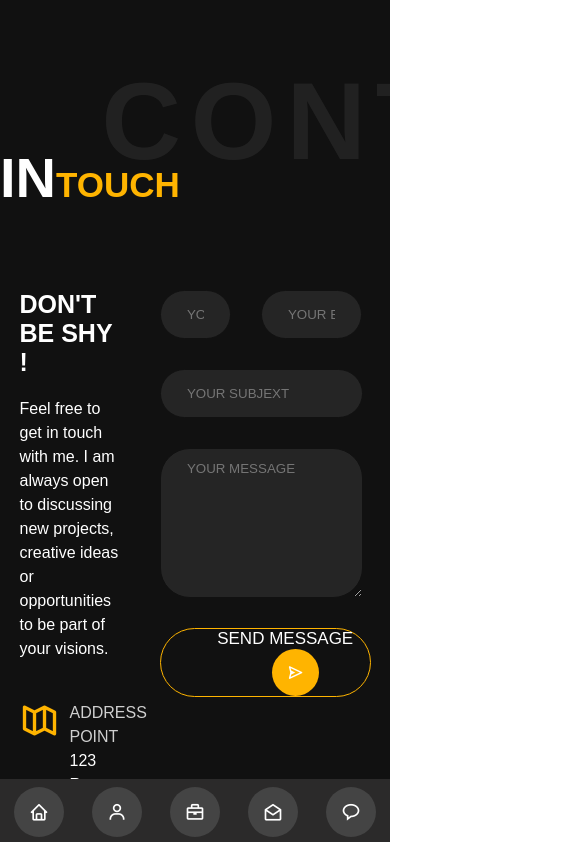
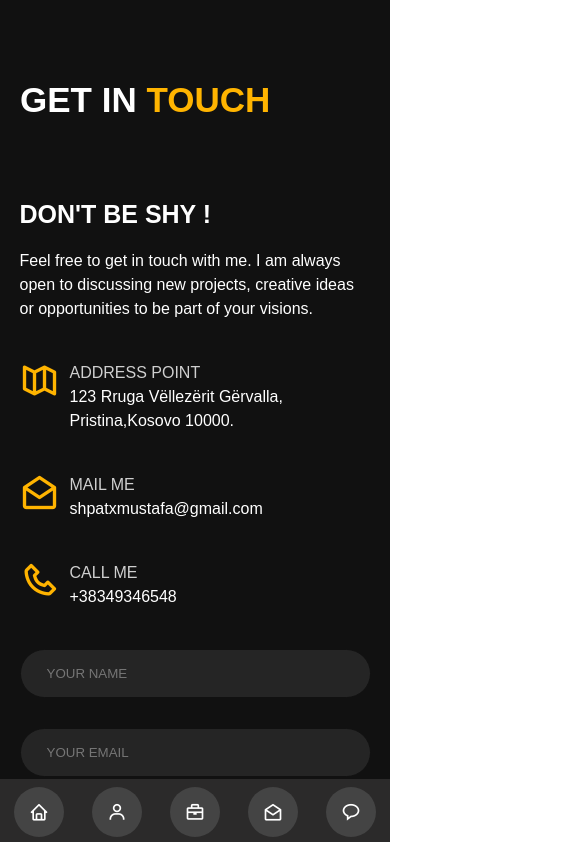
Before and after one commit to shpatmustafa/MyPortofolio, a React (Create React App) app: page /contact in a window 390 px wide. Shown: the top 842 px of the page, 585 px wide, since content can reach past the window. Built offline with nearby package versions, Linux system fonts and the light colour scheme.

Commit message:
Contact-responsive

```diff
--- a/public/style/main.css
+++ b/public/style/main.css
@@ -538,6 +538,13 @@ a {
   padding-left: 15px;
   padding-bottom: 10px;
 }
+.required1 {
+  position: absolute;
+  top: 41%;
+  color: red;
+  padding-left: 15px;
+  padding-bottom: 10px;
+}
 .required2 {
   position: absolute;
   top: 52%;
--- a/public/style/mobile.css
+++ b/public/style/mobile.css
@@ -146,4 +146,75 @@
   .year-experience p {
     padding-left: 0px;
   }
+  /*Portflio*/
+
+  .portfolio-title {
+    padding-left: 0;
+    font-size: 35px;
+    padding-left: 20px;
+  }
+  /*Contact*/
+  .contact-title {
+    display: none;
+  }
+  .contact-subtitle {
+    padding-left: 0px;
+    font-size: 35px;
+    padding-left: 20px;
+  }
+  .contact-display {
+    flex-direction: column;
+  }
+  .contact-icon {
+    width: 100%;
+  }
+  .form {
+    width: 100%;
+  }
+  .form-display {
+    display: block;
+    width: 100%;
+  }
+  .form-group {
+    display: block;
+    width: 100%;
+  }
+  .form-group2 {
+    width: 100%;
+
+    display: block;
+  }
+  .form-group input {
+    width: 100%;
+  }
+  .form-group textarea {
+    width: 100%;
+  }
+  .form-group2:first-child {
+    padding-right: 0px;
+  }
+  .contact-submit {
+    background-color: #111;
+    border: 1px solid #ffb400;
+    color: white;
+
+    border-radius: 50px;
+    margin-top: 30px;
+    font-size: 17px;
+    transition: 0.4s;
+    cursor: pointer;
+    margin-bottom: 150px;
+  }
+  .required {
+    top: 56%;
+  }
+  .required1 {
+    top: 62%;
+  }
+  .required2 {
+    top: 68%;
+  }
+  .required3 {
+    top: 82%;
+  }
 }
--- a/src/components/ContactForm.js
+++ b/src/components/ContactForm.js
@@ -57,7 +57,7 @@ const ContactForm = () => {
               value={formik.values.email}
             ></input>
             {formik.touched.email && formik.errors.email ? (
-              <div className="required">{formik.errors.email}</div>
+              <div className="required1">{formik.errors.email}</div>
             ) : null}
           </div>
         </div>
--- a/src/pages/Contact.js
+++ b/src/pages/Contact.js
@@ -7,7 +7,7 @@ const Contact = () => {
     <div className="contact">
       <Title
         title="CONTACT"
-        subtitle="GET IN"
+        subtitle="GET IN "
         secondTitle="TOUCH"
         classes="contact-subtitle"
         class="contact-title"
```
